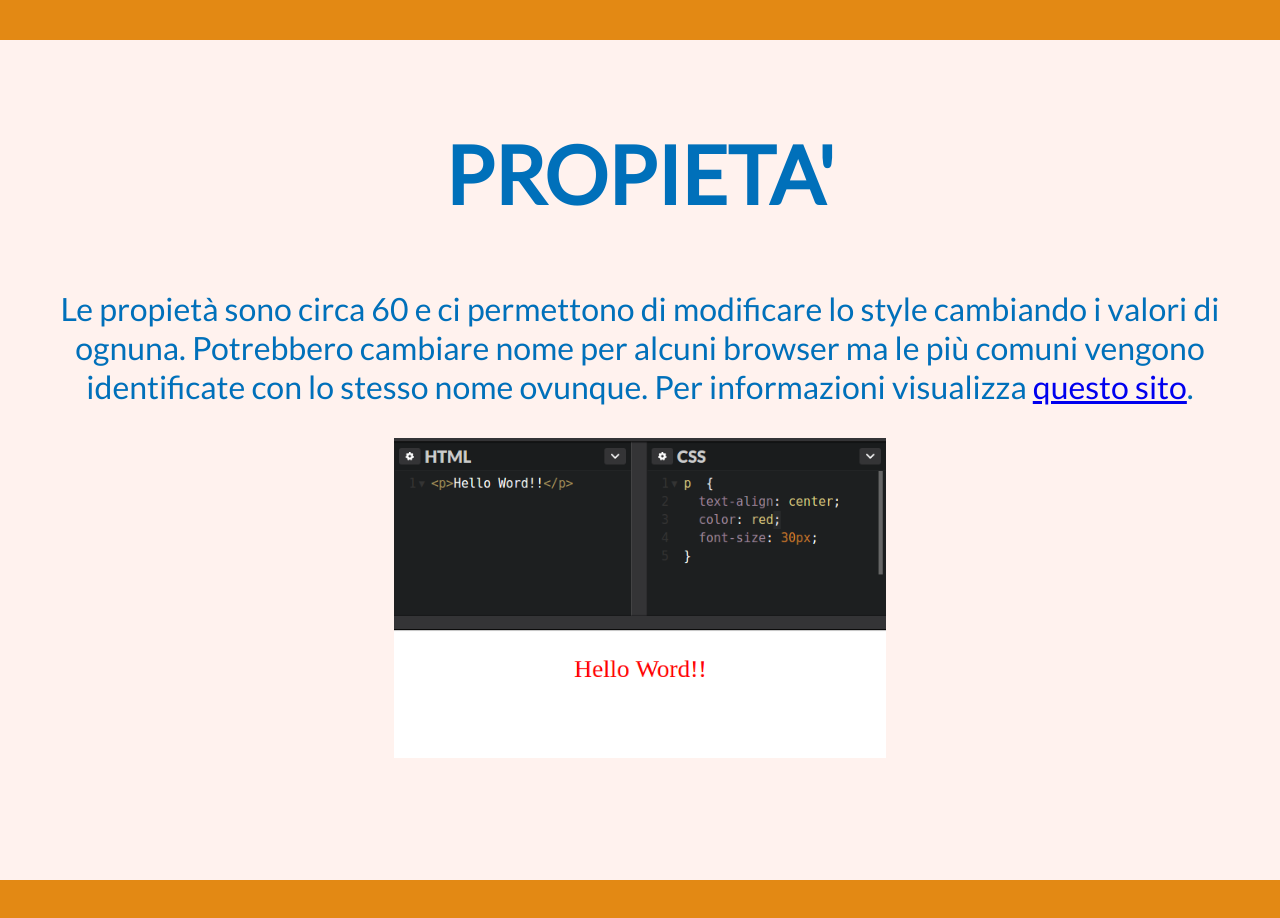
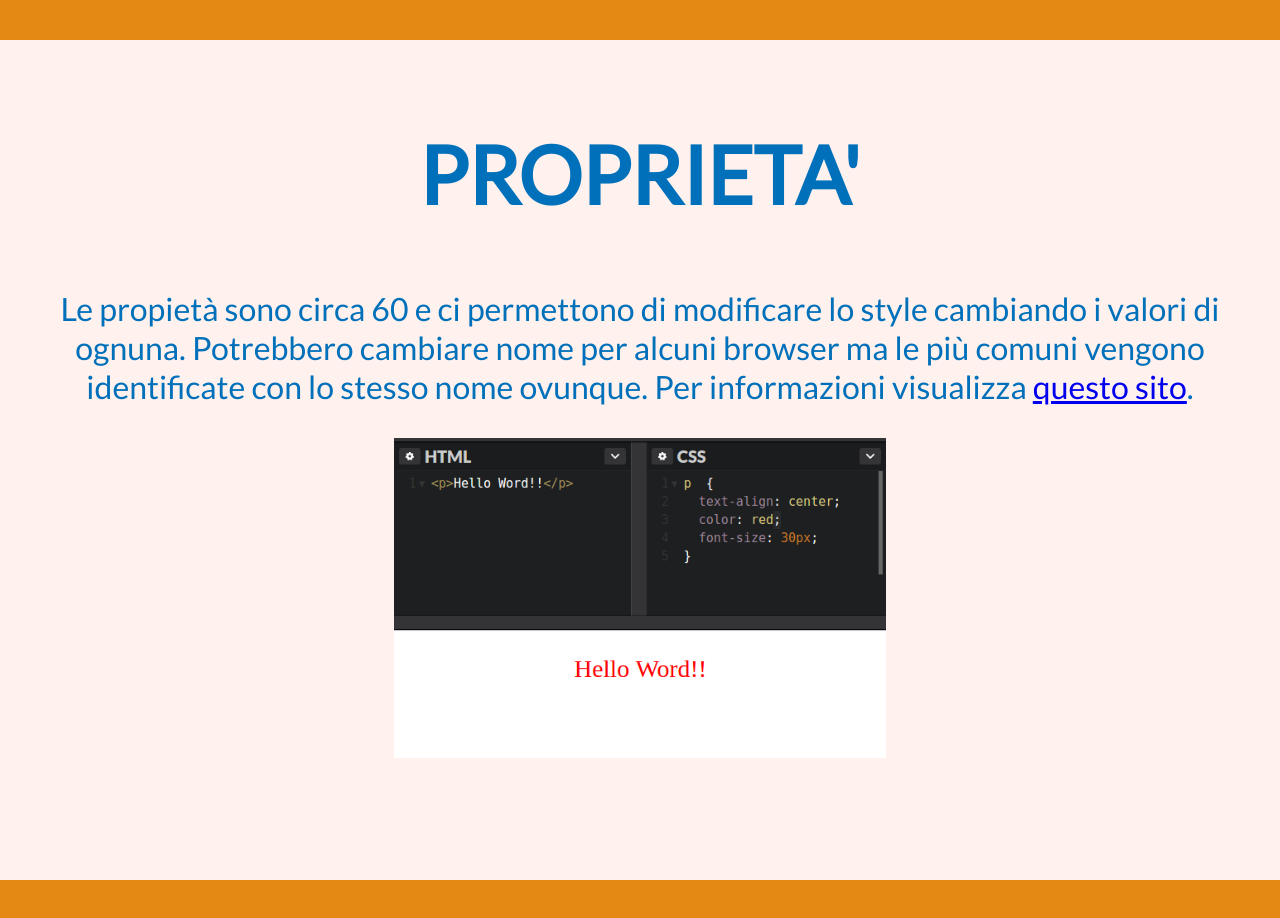
Before and after one commit to nicoladilillo/CSS-Presentation, a plain HTML site: page index.html in a window 1280 px wide. Shown: the part 5000-5918 px from the top of the page. Drawn offline with Linux system fonts and the light colour scheme.

Commit message:
Fix grammar error

```diff
--- a/index.html
+++ b/index.html
@@ -79,7 +79,7 @@
 	</div>
 
 	<div class="seventh dispair">
-    <h2>PROPIETA'</h2>
+    <h2>PROPRIETA'</h2>
 
    	<p>
    		Le propietà sono circa 60 e ci permettono di modificare lo style cambiando i valori di ognuna.
```
